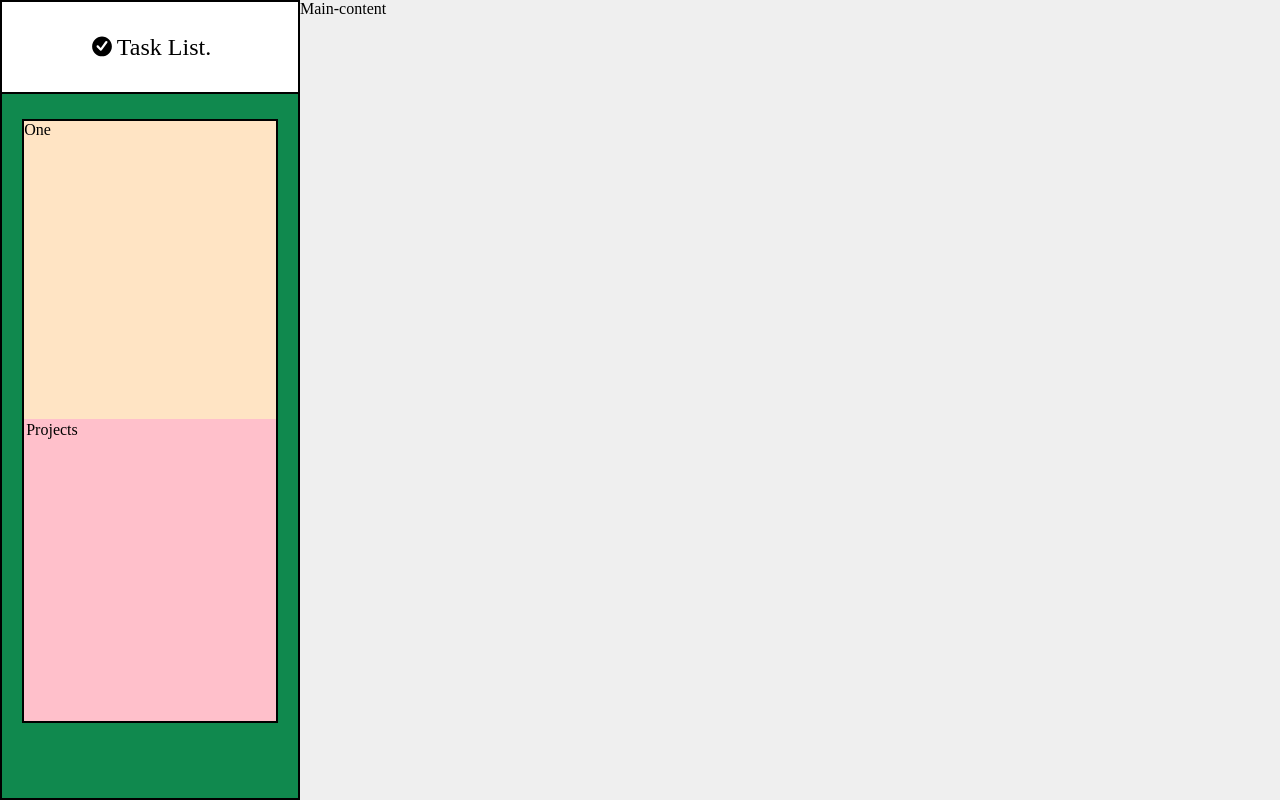
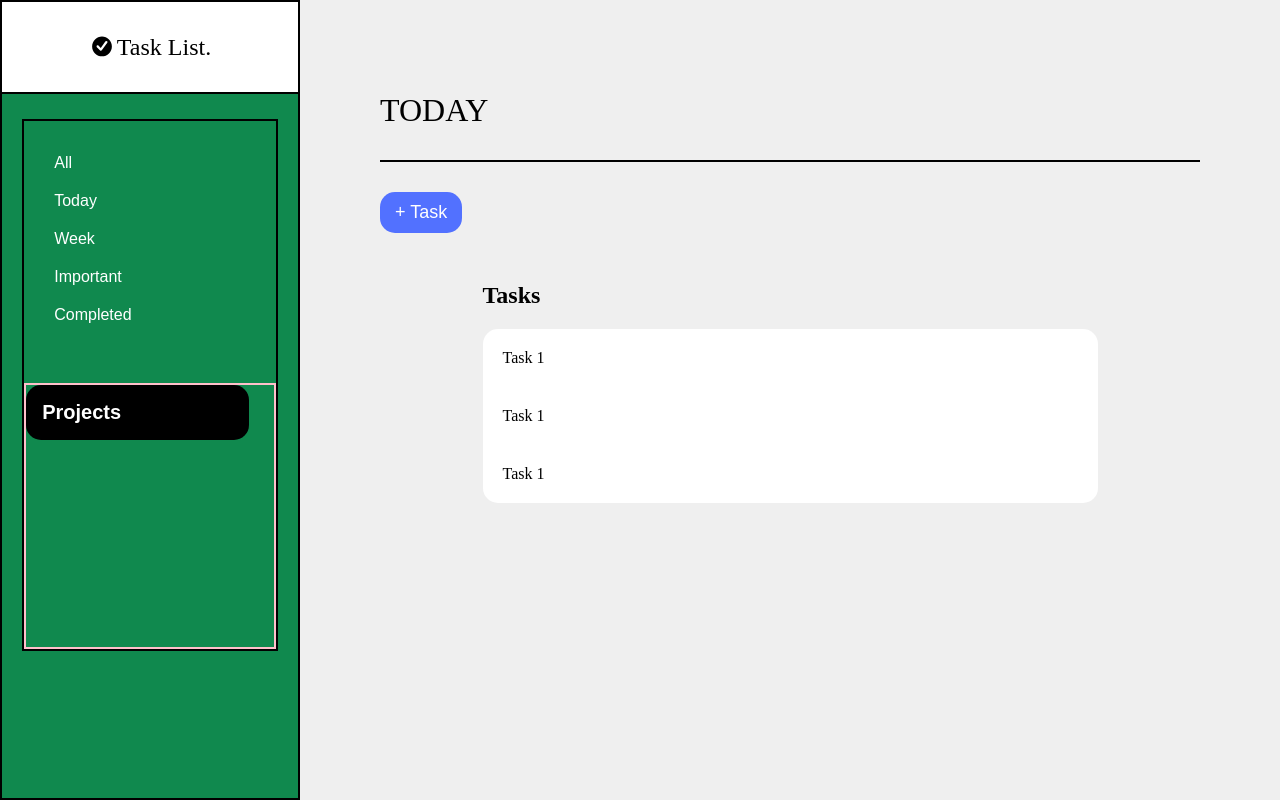
Before and after one commit to jakepz33/Todo-list, a website built with webpack: page dist/index.html in a window 1280 px wide. Built offline with Linux system fonts and the light colour scheme.

Commit message:
Created UI with HTML CSS. Will start JS integration

```diff
--- a/src/css/styles.css
+++ b/src/css/styles.css
@@ -54,22 +54,138 @@ body {
 }
 .nav-item-categories {
   margin-top: 25px;
-  height: 600px;
+  min-height: 450px;
+  height: 75%;
   width: 85%;
   border: 2px solid black;
   display: flex;
   flex-direction: column;
 }
 .nav-tabs {
-  background-color: bisque;
+  background-color: transparent;
   flex: 1;
+  max-height: 280px;
+  padding-left: 30px;
+  display: flex;
+  flex-direction: column;
+  gap: 20px;
+}
+.nav-tabs > :first-child {
+  /* margin-top: 20px; */
+  margin-top: 15%;
+}
+.button {
+  background-color: transparent;
+  border: none;
+  padding: 0;
+  text-align: inherit;
+  appearance: none;
+  font-size: 16px;
+  color: white;
+}
+.dropbtn {
+  background-color: black;
+  font-size: 20px;
+  font-weight: 600;
+  border: none;
+  padding: 16px;
+  width: 90%;
+  border-radius: 15px;
+  cursor: pointer;
+  text-align: left;
+  /* font-size: 16px; */
+  color: white;
 }
 .projects {
   border: 2px solid pink;
+  /* background-color: pink; */
+  background-color: transparent;
+  flex: 1;
+  position: relative;
+  display: inline-block;
+  /* padding-left: 25px; */
+}
+
+.dropdown-content {
+  display: none;
+  position: absolute;
+  background-color: transparent;
+  color: white;
+  width: 90%;
+  z-index: 1;
+}
+.dropdown-content a {
+  color: white;
+  padding: 12px 16px;
+  text-decoration: none;
+  display: block;
+}
+.dropdown-content a:hover {
+  background-color: #f1f1f1;
+}
+.project-dropdown:hover .dropdown-content {
+  display: block;
+}
+.project-dropdown:hover .dropbtn {
   background-color: pink;
-  flex: 1;
+}
+.project-dropdown a {
+  text-align: center;
 }
 /* Main Content */
 .content {
   background-color: var(--main-grey);
+  padding: 60px 80px 0 80px;
+  display: flex;
+  flex-direction: column;
 }
+.content-title {
+  width: 100%;
+  height: 100px;
+  /* background-color: #5271ff; */
+  background-color: transparent;
+  display: flex;
+  align-items: center;
+  border-bottom: 2px solid black;
+}
+.content-title p {
+  font-size: 32px;
+}
+.content-add-task {
+  height: 100px;
+  /* background-color: aqua; */
+  background-color: transparent;
+  display: flex;
+  align-items: center;
+}
+.add-task-btn {
+  border: none;
+  background-color: #5271ff;
+  color: white;
+  padding: 10px 15px;
+  border-radius: 15px;
+  font-size: 18px;
+  cursor: pointer;
+}
+.content-tasks {
+  flex: 1;
+  /* background-color: #10894e; */
+  background-color: transparent;
+  display: flex;
+  justify-content: center;
+}
+.list-content {
+  width: 75%;
+  /* background-color: aqua; */
+  background-color: transparent;
+  min-width: 500px;
+}
+.add-list {
+  background-color: white;
+  border-radius: 15px;
+  display: flex;
+  flex-direction: column;
+}
+.add-list div {
+  padding: 20px 20px;
+}
```
Also changed, not shown: dist/index.html, dist/main.js.
